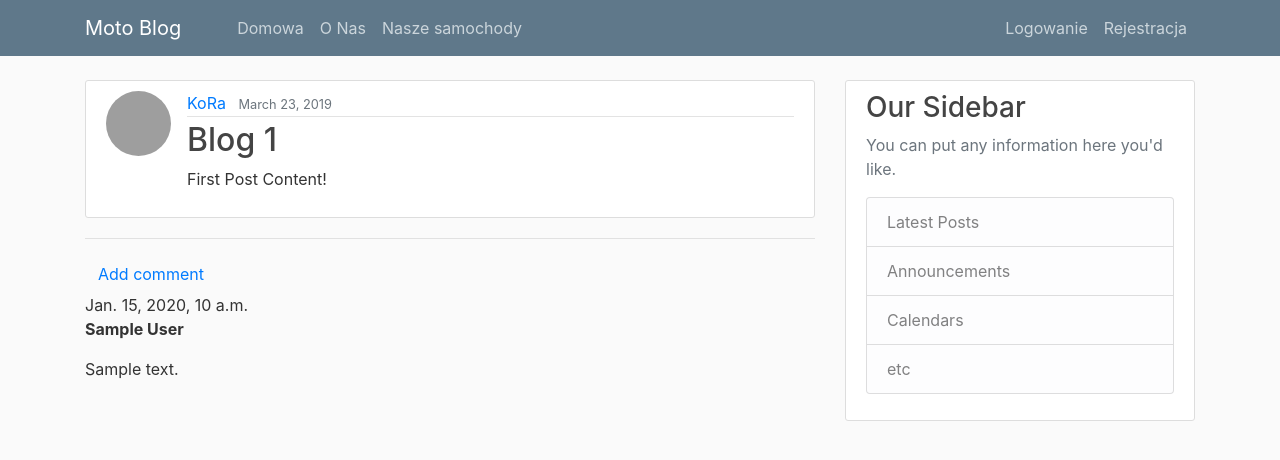
After one commit to Darnok33/website_django, a Django app: page /post/1/ in a window 1280 px wide. The commit adds this page. Shown: the top 460 px of the page. Run offline with Django 3.2, Linux system fonts and the light colour scheme; data comes from the database, SQL or seed files in the repository; both versions use the stored data as it was after the commit; tables that the repository leaves empty hold one stand-in row (values such as "Sample post"); some libraries are stand-ins or nearby versions; grey boxes are pictures that could not be loaded.

```diff
--- a/django_first_web/blog/admin.py
+++ b/django_first_web/blog/admin.py
@@ -1,4 +1,5 @@
 from django.contrib import admin
-from .models import Post
+from .models import Post, Comment
 
 admin.site.register(Post)
+admin.site.register(Comment)
--- a/django_first_web/blog/models.py
+++ b/django_first_web/blog/models.py
@@ -12,3 +12,18 @@
 
     def __str__(self):
         return self.title
+
+
+class Comment(models.Model):
+    post = models.ForeignKey('blog.Post', on_delete=models.CASCADE, related_name='comments')
+    author = models.CharField(max_length=200)
+    text = models.TextField()
+    created_date = models.DateTimeField(default=timezone.now)
+    approved_comment = models.BooleanField(default=False)
+
+    def approve(self):
+        self.approved_comment = True
+        self.save()
+
+    def __str__(self):
+        return self.text
--- a/django_first_web/blog/templates/blog/base.html
+++ b/django_first_web/blog/templates/blog/base.html
@@ -22,23 +22,25 @@
     <header class="site-header">
       <nav class="navbar navbar-expand-md navbar-dark bg-steel fixed-top">
         <div class="container">
-          <a class="navbar-brand mr-4" href="{% url 'blog-home' %}">Django Blog</a>
+          <a class="navbar-brand mr-5" href="{% url 'blog-home' %}">Moto Blog</a>
           <button class="navbar-toggler" type="button" data-toggle="collapse" data-target="#navbarToggle" aria-controls="navbarToggle" aria-expanded="false" aria-label="Toggle navigation">
           <span class="navbar-toggler-icon"></span>
           </button>
           <div class="collapse navbar-collapse" id="navbarToggle">
             <div class="navbar-nav mr-auto">
-              <a class="nav-item nav-link" href="{% url 'blog-home' %}">Home</a>
-              <a class="nav-item nav-link" href="{% url 'blog-about' %}">About</a>
+              <a class="nav-item nav-link" href="{% url 'blog-home' %}">Domowa</a>
+              <a class="nav-item nav-link" href="{% url 'blog-about' %}">O Nas</a>
+              <a class="nav-item nav-link" href="{% url 'blog-nasze samochody' %}">Nasze samochody</a>
             </div>
             <!-- Navbar Right Side -->
             <div class="navbar-nav">
              {% if user.is_authenticated %}
-              <a class="nav-item nav-link" href="{% url 'profile' %}">Profile</a>
-              <a class="nav-item nav-link" href="{% url 'logout' %}">Logout</a>
+              <a class="nav-item nav-link" href="{% url 'post-create' %}">Tworzenie postu</a>
+              <a class="nav-item nav-link" href="{% url 'profile' %}">Profil</a>
+              <a class="nav-item nav-link" href="{% url 'logout' %}">Wyloguj sie</a>
              {% else %}
-              <a class="nav-item nav-link" href="{% url 'login' %}">Login</a>
-              <a class="nav-item nav-link" href="{% url 'register' %}">Register</a>
+              <a class="nav-item nav-link" href="{% url 'login' %}">Logowanie</a>
+              <a class="nav-item nav-link" href="{% url 'register' %}">Rejestracja</a>
              {% endif %}
             </div>
           </div>
--- a/django_first_web/blog/templates/blog/home.html
+++ b/django_first_web/blog/templates/blog/home.html
@@ -2,12 +2,13 @@
     {% block content %}
         {% for post in posts %}
             <article class="media content-section">
+              <img class="rounded-circle article-img" src="{{ post.author.profile.image.url }}">
               <div class="media-body">
                 <div class="article-metadata">
                   <a class="mr-2" href="#">{{ post.author }}</a>
-                  <small class="text-muted">{{ post.date_posted | date:"F d, Y" }}</small>
+                  <small class="text-muted">{{ post.date_posted|date:"F d, Y" }}</small>
                 </div>
-                <h2><a class="article-title" href="#">{{ post.title }}</a></h2>
+                <h2><a class="article-title" href="{% url 'post-detail' post.id %}">{{ post.title }}</a></h2>
                 <p class="article-content">{{ post.content }}</p>
               </div>
             </article>
--- /dev/null
+++ b/django_first_web/blog/templates/blog/our_cars.html
@@ -0,0 +1,5 @@
+{% extends "blog/base.html" %}
+{% block content %}
+    <h1>Nasze samochody</h1>
+
+{% endblock content %}
--- /dev/null
+++ b/django_first_web/blog/templates/blog/post_detail.html
@@ -0,0 +1,31 @@
+{% extends "blog/base.html" %}
+{% block content %}
+  <article class="media content-section">
+    <img class="rounded-circle article-img" src="{{ object.author.profile.image.url }}">
+    <div class="media-body">
+      <div class="article-metadata">
+        <a class="mr-2" href="#">{{ object.author }}</a>
+        <small class="text-muted">{{ object.date_posted|date:"F d, Y" }}</small>
+        {% if object.author == user %}
+          <div>
+            <a class="btn btn-secondary btn-sm mt-1 mb-1" href="{% url 'post-update' object.id %}">Update</a>
+            <a class="btn btn-danger btn-sm mt-1 mb-1" href="{% url 'post-delete' object.id %}">Delete</a>
+          </div>
+        {% endif %}
+      </div>
+      <h2 class="article-title">{{ object.title }}</h2>
+      <p class="article-content">{{ object.content }}</p>
+    </div>
+  </article>
+    <hr>
+    <a class="btn btn-default" href="{% url 'add_comment_to_post' pk=post.pk %}">Add comment</a>
+    {% for comment in post.comments.all %}
+        <div class="comment">
+            <div class="date">{{ comment.created_date }}</div>
+            <strong>{{ comment.author }}</strong>
+            <p>{{ comment.text|linebreaks }}</p>
+        </div>
+    {% empty %}
+        <p>No comments here yet :(</p>
+    {% endfor %}
+{% endblock content %}
--- a/django_first_web/blog/urls.py
+++ b/django_first_web/blog/urls.py
@@ -1,7 +1,20 @@
 from django.urls import path
+from .views import (
+    PostListView,
+    PostDetailView,
+    PostCreateView,
+    PostUpdateView,
+    PostDeleteView
+)
 from . import views
 
 urlpatterns = [
-    path('', views.home, name='blog-home'),
+    path('', PostListView.as_view(), name='blog-home'),
+    path('post/<int:pk>/', PostDetailView.as_view(), name='post-detail'),
+    path('post/<int:pk>/comment/', views.add_comment_to_post, name='add_comment_to_post'),
+    path('post/new/', PostCreateView.as_view(), name='post-create'),
+    path('post/<int:pk>/update/', PostUpdateView.as_view(), name='post-update'),
+    path('post/<int:pk>/delete/', PostDeleteView.as_view(), name='post-delete'),
     path('about/', views.about, name='blog-about'),
+    path('cars/', views.nasze_samochody, name='blog-nasze samochody')
 ]
--- a/django_first_web/blog/views.py
+++ b/django_first_web/blog/views.py
@@ -1,6 +1,14 @@
 from django.shortcuts import render
+from django.contrib.auth.mixins import LoginRequiredMixin, UserPassesTestMixin
+from django.views.generic import (
+    ListView,
+    DetailView,
+    CreateView,
+    UpdateView,
+    DeleteView
+)
 from .models import Post
-
+from .forms import CommentForm
 
 
 def home(request):
@@ -9,6 +17,66 @@
     }
     return render(request, 'blog/home.html', context)
 
+class PostListView(ListView):
+    model = Post
+    template_name = 'blog/home.html'  # <app>/<model>_<viewtype>.html
+    context_object_name = 'posts'
+    ordering = ['-date_posted']
+
+
+class PostDetailView(DetailView):
+    model = Post
+
+
+class PostCreateView(LoginRequiredMixin, CreateView):
+    model = Post
+    fields = ['title', 'content']
+
+    def form_valid(self, form):
+        form.instance.author = self.request.user
+        return super().form_valid(form)
+
+
+class PostUpdateView(LoginRequiredMixin, UserPassesTestMixin, UpdateView):
+    model = Post
+    fields = ['title', 'content']
+
+    def form_valid(self, form):
+        form.instance.author = self.request.user
+        return super().form_valid(form)
+
+    def test_func(self):
+        post = self.get_object()
+        if self.request.user == post.author:
+            return True
+        return False
+
+
+class PostDeleteView(LoginRequiredMixin, UserPassesTestMixin, DeleteView):
+    model = Post
+    success_url = '/'
+
+    def test_func(self):
+        post = self.get_object()
+        if self.request.user == post.author:
+            return True
+        return False
 
 def about(request):
     return render(request, 'blog/about.html', {'title': 'About'})
+
+def nasze_samochody(request):
+    return render(request, 'blog/our_cars.html', {'title': 'Nasze samochody'})
+
+def add_comment_to_post(request, pk):
+    post = get_object_or_404(Post, pk=pk)
+    if request.method == "POST":
+        form = CommentForm(request.POST)
+        if form.is_valid():
+            comment = form.save(commit=False)
+            comment.post = post
+            comment.save()
+            return redirect('post_detail', pk=post.pk)
+    else:
+        form = CommentForm()
+    return render(request, 'blog/add_comment_to_post.html', {'form': form})
```
Also changed, not shown: django_first_web/blog/forms.py (added, +8 -0 lines), django_first_web/blog/templates/blog/add_comment_to_post.html (added, +9 -0 lines), django_first_web/blog/templates/blog/post_confirm_delete.html (added, +16 -0 lines), django_first_web/blog/templates/blog/post_form.html (added, +16 -0 lines), django_first_web/users/forms.py (+14 -0 lines), django_first_web/users/templates/users/profile.html (+11 -1 lines), django_first_web/users/views.py (+23 -2 lines), django_first_web/db.sqlite3.
